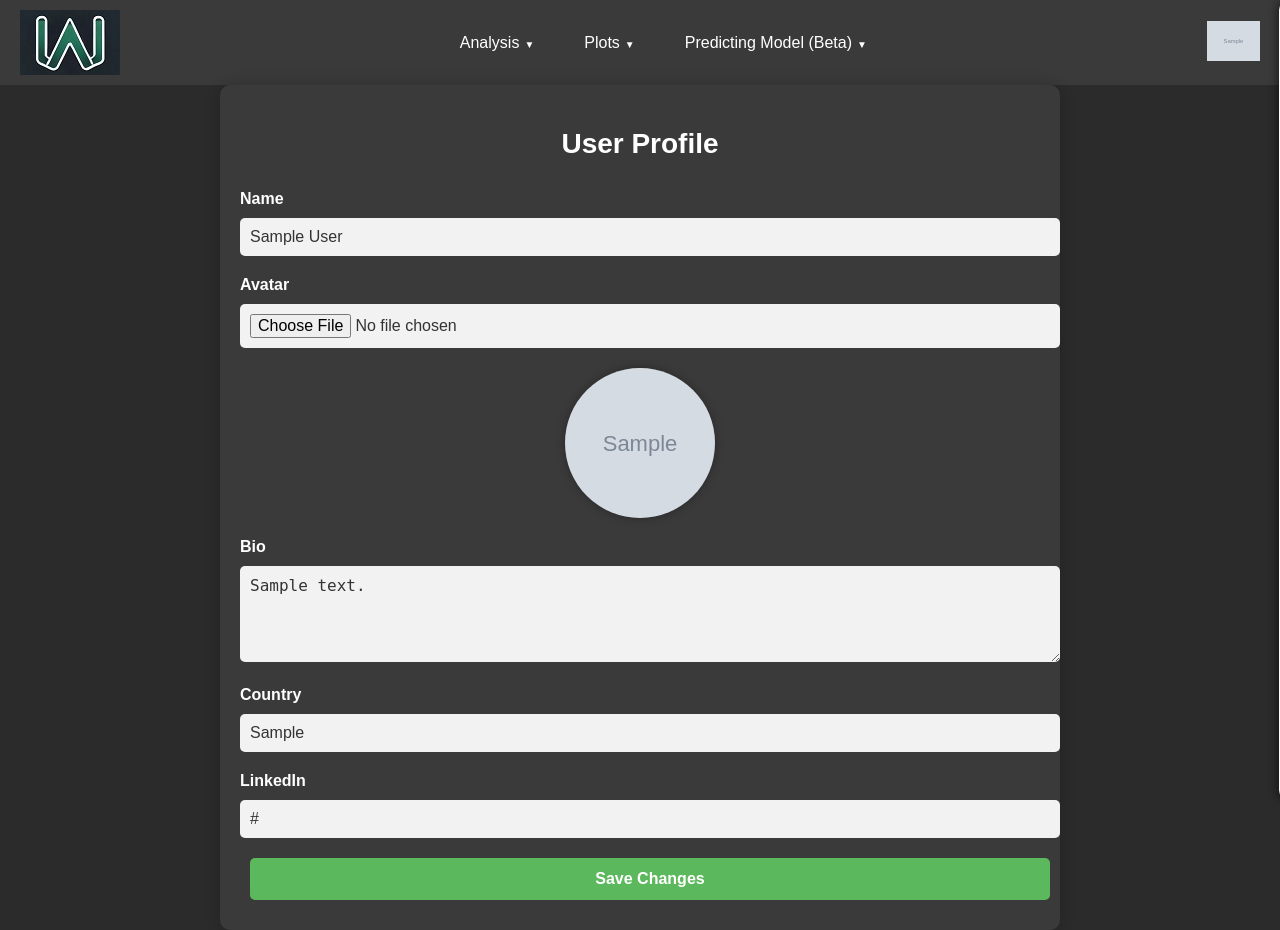
After one commit to SmirnovMaksym/DataWebly, a Flask app: page /profile in a window 1280 px wide. The commit adds this page. Run offline with Flask 3, Linux system fonts and the light colour scheme; the visitor is signed in with stand-in values (Sample User, id 1); tables that the repository leaves empty hold one stand-in row (values such as "Sample post"); grey boxes marked "Sample" are stand-in pictures.

Commit message:
Profile page

```diff
--- a/web/backend/app.py
+++ b/web/backend/app.py
@@ -1,10 +1,11 @@
-from flask import Flask, request, redirect, url_for, render_template, flash, session, jsonify, send_from_directory
+from flask import Flask, request, redirect, url_for, render_template, flash, session, jsonify, send_file
 from flask_sqlalchemy import SQLAlchemy
 from werkzeug.security import generate_password_hash, check_password_hash
 from werkzeug.utils import secure_filename
 import os
 import sys
 import pandas as pd
+import io
 
 # Добавляем корневую директорию проекта в sys.path
 sys.path.append(os.path.dirname(os.path.abspath(__file__)))
@@ -28,6 +29,10 @@ class User(db.Model):
     name = db.Column(db.String(255), nullable=False)
     email = db.Column(db.String(255), unique=True, nullable=False)
     password = db.Column(db.String(255), nullable=False)
+    avatar = db.Column(db.String(255), default='default.png')
+    bio = db.Column(db.Text)  # Поле для биографии
+    country = db.Column(db.String(100))  # Поле для страны
+    linkedin = db.Column(db.String(255))  # Поле для ссылки LinkedIn
 
     def __repr__(self):
         return '<User %r>' % self.name
@@ -87,7 +92,7 @@ def register():
         confirm_password = request.form['confirm_password']
 
         if password != confirm_password:
-            password_error = 'Passwords do not match.'
+            password_error = 'Passwords do not match'
             return render_template('index.html', email_error=email_error, password_error=password_error, name=name, email=email, show_register=True)
 
         user = User.query.filter_by(email=email).first()
@@ -112,6 +117,7 @@ def data_cleaning():
         return render_template('data_cleaning.html', user_name=user_name)
     return redirect(url_for('login'))
 
+# Маршрут для обработки файла и возврата очищенных данных
 @app.route('/process-data', methods=['POST'])
 def process_data():
     if 'file' not in request.files:
@@ -122,28 +128,86 @@ def process_data():
     if file.filename == '':
         return jsonify({'error': 'No selected file'})
 
-    filename = secure_filename(file.filename)
-    file_path = os.path.join(app.config['UPLOAD_FOLDER'], filename)
+    # Читаем файл в память
+    file_stream = io.BytesIO(file.read())
 
-    if not os.path.exists(app.config['UPLOAD_FOLDER']):
-        os.makedirs(app.config['UPLOAD_FOLDER'])
-
-    file.save(file_path)
+    # Определяем формат файла (csv или Excel)
+    if file.filename.endswith('.csv'):
+        df = pd.read_csv(file_stream)
+    else:
+        df = pd.read_excel(file_stream)
 
     # Получаем список выбранных функций
     operations = request.form.getlist('cleaningFunction')
 
-    # Очищаем данные и сохраняем в папке "Prepared Data"
-    cleaned_file_path = clean_data(file_path, operations)
+    # Очищаем данные (применяем операции)
+    cleaned_df = clean_data(df, operations)
 
-    # Возвращаем только имя файла
-    cleaned_filename = os.path.basename(cleaned_file_path)
-    return jsonify({'status': 'success', 'cleaned_file_path': cleaned_filename})
+    # Возвращаем очищенные данные в формате JSON
+    return jsonify({
+        'status': 'success',
+        'data': cleaned_df.to_dict(orient='records')  # Преобразуем DataFrame в список словарей для отображения
+    })
 
-# Маршрут для скачивания очищенного файла
-@app.route('/download-cleaned-file/<filename>', methods=['GET'])
-def download_cleaned_file(filename):
-    return send_from_directory('Prepared Data', filename, as_attachment=True)
+AVATAR_UPLOAD_FOLDER = 'static/avatars'
+ALLOWED_EXTENSIONS = {'png', 'jpg', 'jpeg', 'gif'}
+
+app.config['UPLOAD_FOLDER'] = AVATAR_UPLOAD_FOLDER
+
+# Функция для проверки типа загружаемого файла
+def allowed_file(filename):
+    return '.' in filename and filename.rsplit('.', 1)[1].lower() in ALLOWED_EXTENSIONS
+
+
+# Маршрут для отображения профиля
+@app.route('/profile')
+def profile():
+    if 'user_id' in session:
+        user_id = session['user_id']
+        user = User.query.get(user_id)
+
+        # Передаем значения полей в шаблон
+        return render_template('profile.html',
+                               user_name=user.name,
+                               user_avatar=user.avatar,
+                               user_bio=user.bio,
+                               user_country=user.country,
+                               user_linkedin=user.linkedin)
+    return redirect(url_for('login'))
+
+
+@app.route('/update-profile', methods=['POST'])
+def update_profile():
+    if 'user_id' not in session:
+        return redirect(url_for('login'))
+
+    user_id = session['user_id']
+    user = User.query.get(user_id)
+
+    # Изменение имени пользователя
+    new_name = request.form['username']
+    user.name = new_name
+
+    # Изменение био, страны и LinkedIn
+    user.bio = request.form['bio']
+    user.country = request.form['country']
+    user.linkedin = request.form['linkedin']
+
+    # Проверка, загружен ли новый аватар
+    if 'avatar' in request.files:
+        avatar = request.files['avatar']
+        if avatar and allowed_file(avatar.filename):
+            filename = secure_filename(avatar.filename)
+            avatar.save(os.path.join(app.config['UPLOAD_FOLDER'], filename))
+            user.avatar = filename
+
+    db.session.commit()
+    session['user_name'] = user.name
+    session['user_avatar'] = user.avatar
+
+    flash('Profile updated successfully!')
+    return redirect(url_for('profile'))
+
 
 
 if __name__ == '__main__':
--- /dev/null
+++ b/web/backend/static/scripts/profile.js
@@ -0,0 +1,10 @@
+document.getElementById('avatar').addEventListener('change', function(event) {
+    const file = event.target.files[0];
+    if (file) {
+        const reader = new FileReader();
+        reader.onload = function(e) {
+            document.querySelector('.profile-avatar').src = e.target.result;
+        };
+        reader.readAsDataURL(file);
+    }
+});
--- a/web/backend/static/styles/style-main-page.css
+++ b/web/backend/static/styles/style-main-page.css
@@ -175,6 +175,7 @@ body {
 .data-cleaning-section {
     display: flex;
     justify-content: space-around;
+    flex-direction: column;
     padding: 20px;
 }
 
@@ -321,3 +322,34 @@ body {
     font-size: 14px;
     color: #ddd;
 }
+
+
+/* Контейнер для таблицы, которая будет отображаться ниже */
+.table-container {
+    margin-top: 40px; /* Добавляем отступ сверху, чтобы таблица не прилегала к другим элементам */
+    width: 100%; /* Таблица займет всю ширину контейнера */
+    overflow-x: auto; /* Добавляем горизонтальную прокрутку, если таблица слишком большая */
+}
+
+/* Таблица */
+.data-table {
+    width: 100%;
+    border-collapse: collapse;
+    margin-top: 20px;
+}
+
+.data-table th, .data-table td {
+    padding: 10px;
+    border: 1px solid #615151;
+    text-align: left;
+    white-space: nowrap;
+}
+
+.data-table th {
+    background-color: #3a3a3a;
+    color: blue;
+}
+
+.data-table tr:nth-child(even) {
+    background-color: #f2f2f2;
+}
--- /dev/null
+++ b/web/backend/static/styles/style-profile.css
@@ -0,0 +1,138 @@
+/* Общие стили для страницы профиля */
+.profile-section {
+    width: 100%;
+    max-width: 800px;
+    margin: 0 auto;
+    padding: 20px;
+    background-color: #3a3a3a;
+    border-radius: 10px;
+    box-shadow: 0 0 15px rgba(0, 0, 0, 0.2);
+    color: white;
+}
+
+/* Заголовок профиля */
+.profile-section h2 {
+    text-align: center;
+    font-size: 28px;
+    margin-bottom: 30px;
+}
+
+/* Формы для редактирования данных */
+.form-group {
+    margin-bottom: 20px;
+}
+
+.form-group label {
+    display: block;
+    font-weight: bold;
+    margin-bottom: 10px;
+    font-size: 16px;
+}
+
+.form-group input[type="text"],
+.form-group input[type="file"],
+.form-group input[type="url"],
+textarea {
+    width: 100%;
+    padding: 10px;
+    border-radius: 5px;
+    border: none;
+    font-size: 16px;
+    background-color: #f2f2f2;
+    color: #333;
+}
+
+.form-group input[type="text"]:focus,
+.form-group input[type="file"]:focus,
+.form-group input[type="url"]:focus,
+textarea:focus {
+    outline: none;
+    border: 2px solid #888;
+}
+
+/* Аватар пользователя */
+.profile-avatar {
+    display: block;
+    margin: 20px auto;
+    width: 150px;
+    height: 150px;
+    border-radius: 50%;
+    object-fit: cover;
+    box-shadow: 0 0 10px rgba(0, 0, 0, 0.3);
+}
+
+/* Кнопка для сохранения изменений */
+.action-button {
+    display: block;
+    width: 100%;
+    padding: 12px;
+    background-color: #5cb85c;
+    color: white;
+    font-size: 16px;
+    font-weight: bold;
+    text-align: center;
+    border: none;
+    border-radius: 5px;
+    cursor: pointer;
+    transition: background-color 0.3s;
+}
+
+.action-button:hover {
+    background-color: #4cae4c;
+}
+
+/* Уведомления и всплывающие сообщения */
+.flash-message {
+    margin: 20px 0;
+    padding: 15px;
+    border-radius: 5px;
+    background-color: #ffdb4d;
+    color: #333;
+    font-weight: bold;
+    text-align: center;
+}
+
+/* Предварительный просмотр аватара */
+#avatarPreview {
+    margin-top: 20px;
+    text-align: center;
+}
+
+#avatarPreview img {
+    width: 100px;
+    height: 100px;
+    border-radius: 50%;
+    object-fit: cover;
+    border: 2px solid #ddd;
+}
+
+/* Стили для текстовой области Bio */
+textarea {
+    width: 100%;
+    padding: 10px;
+    border-radius: 5px;
+    border: none;
+    font-size: 16px;
+    background-color: #f2f2f2;
+    color: #333;
+    resize: vertical;
+}
+
+textarea:focus {
+    outline: none;
+    border: 2px solid #888;
+}
+
+/* Стили для поля LinkedIn */
+.form-group input[type="url"] {
+    background-color: #f2f2f2;
+    color: #333;
+    font-size: 16px;
+    padding: 10px;
+    border-radius: 5px;
+}
+
+.form-group input[type="url"]:focus {
+    outline: none;
+    border: 2px solid #888;
+}
--- a/web/backend/templates/base.html
+++ b/web/backend/templates/base.html
@@ -45,13 +45,13 @@
         </nav>
         <div class="navbar-profile">
             <div class="profile-icon" onclick="toggleProfileMenu()">
-                <img src="{{ url_for('static', filename='images/profile-icon.png') }}" alt="Profile">
+                <img src="{{ url_for('static', filename='avatars/' + user_avatar) }}" alt="Profile" class="navbar-avatar">
             </div>
 
             <div class="profile-menu" id="profileMenu">
                 <span class="close-btn" onclick="toggleProfileMenu()">×</span>
                 <div class="profile-header">
-                    <img src="{{ url_for('static', filename='images/profile-pic.jpg') }}" alt="Profile Picture" class="profile-picture">
+                    <img src="{{ url_for('static', filename='avatars/' + user_avatar) }}" alt="Profile Picture" class="profile-picture">
                     <span class="profile-name">{{ user_name }}</span>
                 </div>
                 <hr class="profile-divider">
--- a/web/backend/templates/data_cleaning.html
+++ b/web/backend/templates/data_cleaning.html
@@ -11,7 +11,6 @@
                 <span class="file-message">Drag & drop a file here or click to upload</span>
                 <input type="file" id="fileInput" name="file" accept=".xlsx,.csv" hidden>
             </div>
-            <!-- Элемент для отображения названия загруженного файла -->
             <p id="fileNameDisplay" class="file-name">No file uploaded</p>
         </div>
 
@@ -52,7 +51,6 @@
         <!-- Правая часть: Кнопки и progress bar -->
         <div class="actions">
             <button id="startProcess" class="action-button">Start Data Cleaning</button>
-            <button id="downloadFile" class="action-button disabled" disabled>Download Cleaned File</button>
 
             <div class="progress-bar-container">
                 <div class="progress-bar" id="progressBar">
@@ -62,6 +60,9 @@
             </div>
         </div>
     </div>
+
+    <!-- Контейнер для таблицы -->
+    <div id="tableContainer" class="table-container"></div>
 </section>
 
 <script src="{{ url_for('static', filename='scripts/data_cleaning.js') }}"></script>
--- /dev/null
+++ b/web/backend/templates/profile.html
@@ -0,0 +1,47 @@
+{% extends "base.html" %}
+
+{% block title %}Profile - WebAnalyst{% endblock %}
+
+{% block content %}
+<section class="profile-section">
+    <h2>User Profile</h2>
+    <form id="profileForm" method="POST" action="/update-profile" enctype="multipart/form-data">
+        <!-- Имя пользователя -->
+        <div class="form-group">
+            <label for="username">Name</label>
+            <input type="text" id="username" name="username" value="{{ user_name }}" required>
+        </div>
+
+        <!-- Аватар пользователя -->
+        <div class="form-group">
+            <label for="avatar">Avatar</label>
+            <input type="file" id="avatar" name="avatar">
+            <img src="{{ url_for('static', filename='avatars/' + user_avatar) }}" alt="Current Avatar" class="profile-avatar">
+        </div>
+
+        <!-- Bio пользователя -->
+        <div class="form-group">
+            <label for="bio">Bio</label>
+            <textarea id="bio" name="bio" rows="4" placeholder="Tell us about yourself...">{{ user_bio }}</textarea>
+        </div>
+
+        <!-- Страна пользователя -->
+        <div class="form-group">
+            <label for="country">Country</label>
+            <input type="text" id="country" name="country" value="{{ user_country }}" placeholder="Your country">
+        </div>
+
+        <!-- LinkedIn пользователя -->
+        <div class="form-group">
+            <label for="linkedin">LinkedIn</label>
+            <input type="url" id="linkedin" name="linkedin" value="{{ user_linkedin }}" placeholder="LinkedIn">
+        </div>
+
+        <!-- Кнопка для сохранения изменений -->
+        <button type="submit" class="action-button">Save Changes</button>
+    </form>
+</section>
+
+<script src="{{ url_for('static', filename='scripts/profile.js') }}"></script>
+<link rel="stylesheet" href="{{ url_for('static', filename='styles/style-profile.css') }}">
+{% endblock %}
```
Also changed, not shown: web/backend/data_cleaning.py (+7 -26 lines), web/backend/static/scripts/data_cleaning.js (+48 -11 lines), web/backend/static/avatars/Screenshot_29.png (added), web/backend/static/avatars/photo_2023-09-07_20-28-55.jpg (added).
